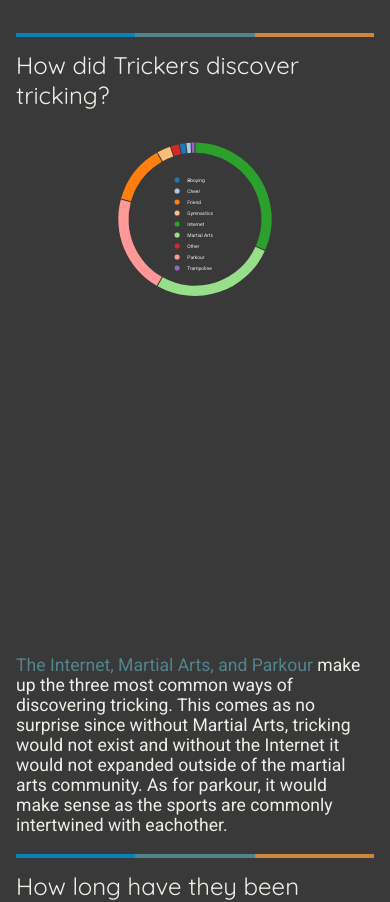
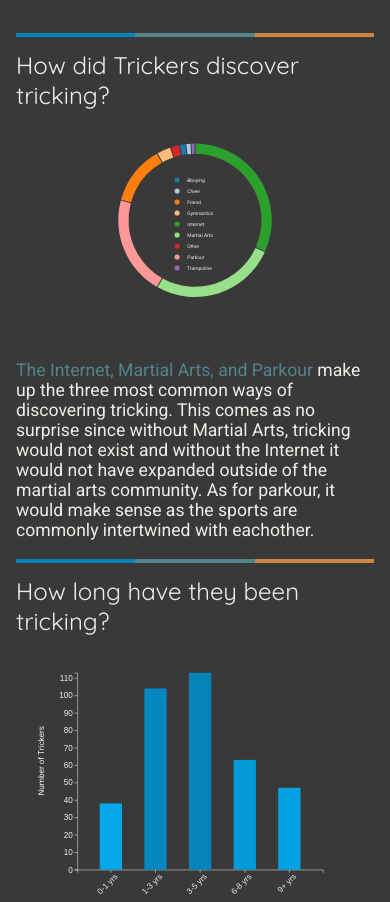
Before and after one commit to mantism/TrickingSurvey, a React (Create React App) app: page / in a window 390 px wide. Shown: the part 2862-3764 px from the top of the page. Built offline with nearby package versions, Linux system fonts and the light colour scheme.

Commit message:
fixed mobile spacing issues with d3

```diff
--- a/src/Axes.jsx
+++ b/src/Axes.jsx
@@ -21,7 +21,7 @@ const Axes = ({scales, margins, svgHeight, svgWidth, xLabel, yLabel, theme}) =>
     translate: `translate(${margins.left}, 0)`,
     tickSize: width - margins.left - margins.right,
     label: yLabel,
-    transformLabel: `translate(${margins.left / 2}, ${height / 2 - margins.bottom / 2}) rotate(-90 20,40)`,
+    transformLabel: `translate(${margins.left / 3}, ${height / 2 - margins.bottom / 2}) rotate(-90 20,40)`,
     theme
   }
 
--- a/src/BarChart.jsx
+++ b/src/BarChart.jsx
@@ -101,7 +101,7 @@ class BarChart extends Component {
     });
 
 		return (
-      <div className="chart-section" ref={(el)=> { this.container = el}} style={{height}}>
+      <div className="chart-section" ref={(el)=> { this.container = el}}>
 			  <svg viewBox={`0 0 ${width} ${height}`}>
           <Axes scales={{xScale, yScale}} margins={this.props.margins}
             svgHeight={height} svgWidth={width}
--- a/src/Experience.jsx
+++ b/src/Experience.jsx
@@ -27,10 +27,10 @@ class Experience extends Component {
           <div className="content" style={{"marginTop": "0"}}>
             <PieSection data={discoveryData} class="Discovery" description="How did Trickers discover tricking?"
               donut theme={theme}>
-              <div className="section" style={{'marginBottom': '1.5rem'}}>
+              <div style={{'marginBottom': '1.5rem'}}>
                 <p><span className="highlight">The Internet, Martial Arts, and Parkour</span> make up the three most common ways of discovering tricking.
                   This comes as no surprise since without Martial Arts, tricking would not exist and without the
-                  Internet it would not expanded outside of the martial arts community. As for parkour, it would make sense as
+                  Internet it would not have expanded outside of the martial arts community. As for parkour, it would make sense as
                   the sports are commonly intertwined with eachother.
                 </p>
               </div>
@@ -51,9 +51,3 @@ class Experience extends Component {
 }
 
 export default Experience;
-
-/*
-<BarSection data={trainingData} class="Training" description="How many hours a week do they train?"
-              xlabel="Hours per Week" ylabel="Number of Trickers"
-            />
-*/
--- a/src/PieChart.jsx
+++ b/src/PieChart.jsx
@@ -33,7 +33,7 @@ class Slice extends Component {
     return (
       <g onMouseOver={this.onMouseOver} onMouseOut={this.onMouseOut}>
         <path d={arc(this.props.value)} fill={this.props.fill}
-          transform={`translate(${this.props.width / 2}, ${this.props.height / 3})`}
+          transform={`translate(${this.props.width / 2}, ${this.props.height / 2})`}
           data-tip={dataStr ? dataStr : ''}
         />
       </g>
@@ -82,7 +82,7 @@ class PieChart extends Component {
   render() {
     let dataVals = _.map(this.props.data, d => d.val);
     let pie = shape.pie()(dataVals);
-    let height = (5/7) * this.props.width;
+    let height = 2.25 * this.props.outerRadius;
     let slices = _.map(pie, (d, i) => {
       return (
         <Slice key={i} width={this.props.width} height={height}
@@ -93,8 +93,8 @@ class PieChart extends Component {
     });
 
     return (
-      <div className="chart-section" ref={(el)=> { this.container = el}} style={{height}}>
-			  <svg viewBox={`0 0 ${this.props.width} ${this.props.height}`}>
+      <div className="chart-section" ref={(el)=> { this.container = el}}>
+			  <svg viewBox={`0 0 ${this.props.width} ${height}`}>
           {slices}
           <Legend data={this.props.data} colorScale={this.colorScale} theme={this.props.theme}/>
         </svg>
@@ -105,7 +105,7 @@ class PieChart extends Component {
 }
 
 PieChart.defaultProps = {
-  outerRadius: 100,
+  outerRadius: 150,
   donut: false,
   width: 700,
   height: 500,
--- a/src/ScatterPlot.jsx
+++ b/src/ScatterPlot.jsx
@@ -104,7 +104,7 @@ class ScatterPlot extends Component {
     });
 
     return (
-      <div className="chart-section" ref={(el)=> { this.container = el}} style={{height}}>
+      <div className="chart-section" ref={(el)=> { this.container = el}}>
         <svg viewBox={`0 0 ${width} ${height}`}>
           <Axes scales={{xScale, yScale}} margins={this.props.margins} svgHeight={height} svgWidth={width}
             xLabel={this.props.xlabel} yLabel={this.props.ylabel} theme={this.props.theme}
--- a/src/data/yearsTricking.json
+++ b/src/data/yearsTricking.json
@@ -16,11 +16,7 @@
     "val": 63
   },
   {
-    "id": "9-10 yrs",
-    "val": 16
-  },
-  {
-    "id": "10+ yrs",
-    "val": 31
+    "id": "9+ yrs",
+    "val": 47
   }
 ]
--- a/src/modules/chart.css
+++ b/src/modules/chart.css
@@ -3,22 +3,26 @@
   position: relative;
   width: 100%;
   display: inline-block;
-  max-height: 500px; }
+  max-height: 500px;
+  margin-bottom: 2rem; }
   .chart-section svg {
-    position: absolute; }
+    display: block;
+    max-height: 500px; }
 
 .Axis path,
 .Axis line {
   stroke: #8b8b8b; }
 
 .Axis text {
-  font-size: 11px;
+  font-size: 1rem;
   fill: black; }
 
 .Experience .Axis path,
-.Experience .Axis line,
+.Experience .Axis line {
+  stroke: #f0ede7; }
+
 .Experience .Axis text {
-  stroke: #f0ede7; }
+  fill: #f0ede7; }
 
 .Axis-Bottom text {
   transform: rotate(-45deg);
--- a/src/modules/section.css
+++ b/src/modules/section.css
@@ -1,5 +1,5 @@
 .section {
-  transition: padding 1s; }
+  transition: padding 0.5s; }
   @media (min-width: 25em) {
     .section {
       padding-left: 5rem;
--- a/src/styles.css
+++ b/src/styles.css
@@ -11,22 +11,26 @@ html, body {
   position: relative;
   width: 100%;
   display: inline-block;
-  max-height: 500px; }
+  max-height: 500px;
+  margin-bottom: 2rem; }
   .chart-section svg {
-    position: absolute; }
+    display: block;
+    max-height: 500px; }
 
 .Axis path,
 .Axis line {
   stroke: #8b8b8b; }
 
 .Axis text {
-  font-size: 11px;
+  font-size: 1rem;
   fill: black; }
 
 .Experience .Axis path,
-.Experience .Axis line,
+.Experience .Axis line {
+  stroke: #f0ede7; }
+
 .Experience .Axis text {
-  stroke: #f0ede7; }
+  fill: #f0ede7; }
 
 .Axis-Bottom text {
   transform: rotate(-45deg);
@@ -229,7 +233,7 @@ p {
   opacity: 0.5; }
 
 .section {
-  transition: padding 1s; }
+  transition: padding 0.5s; }
   @media (min-width: 25em) {
     .section {
       padding-left: 5rem;
--- a/src/styles/modules/chart.scss
+++ b/src/styles/modules/chart.scss
@@ -4,9 +4,10 @@
   width: 100%;
   display: inline-block;
   max-height: 500px;
-
+  margin-bottom: 2rem;
   svg {
-    position: absolute;
+    display: block;
+    max-height: 500px;
   }
 }
 
@@ -16,15 +17,17 @@
 }
 
 .Axis text {
-  font-size: 11px;
+  font-size: 1rem;
   fill: black;
 }
 
 .Experience {
   .Axis path,
-  .Axis line,
+  .Axis line {
+    stroke: #f0ede7;
+  }
   .Axis text {
-    stroke: #f0ede7;
+    fill: #f0ede7;
   }
 }
 
--- a/src/styles/modules/section.scss
+++ b/src/styles/modules/section.scss
@@ -1,5 +1,5 @@
 .section {
-  transition: padding 1s;
+  transition: padding 0.5s;
 
   @media (min-width: 25em) {
     padding-left: 5rem;
```
